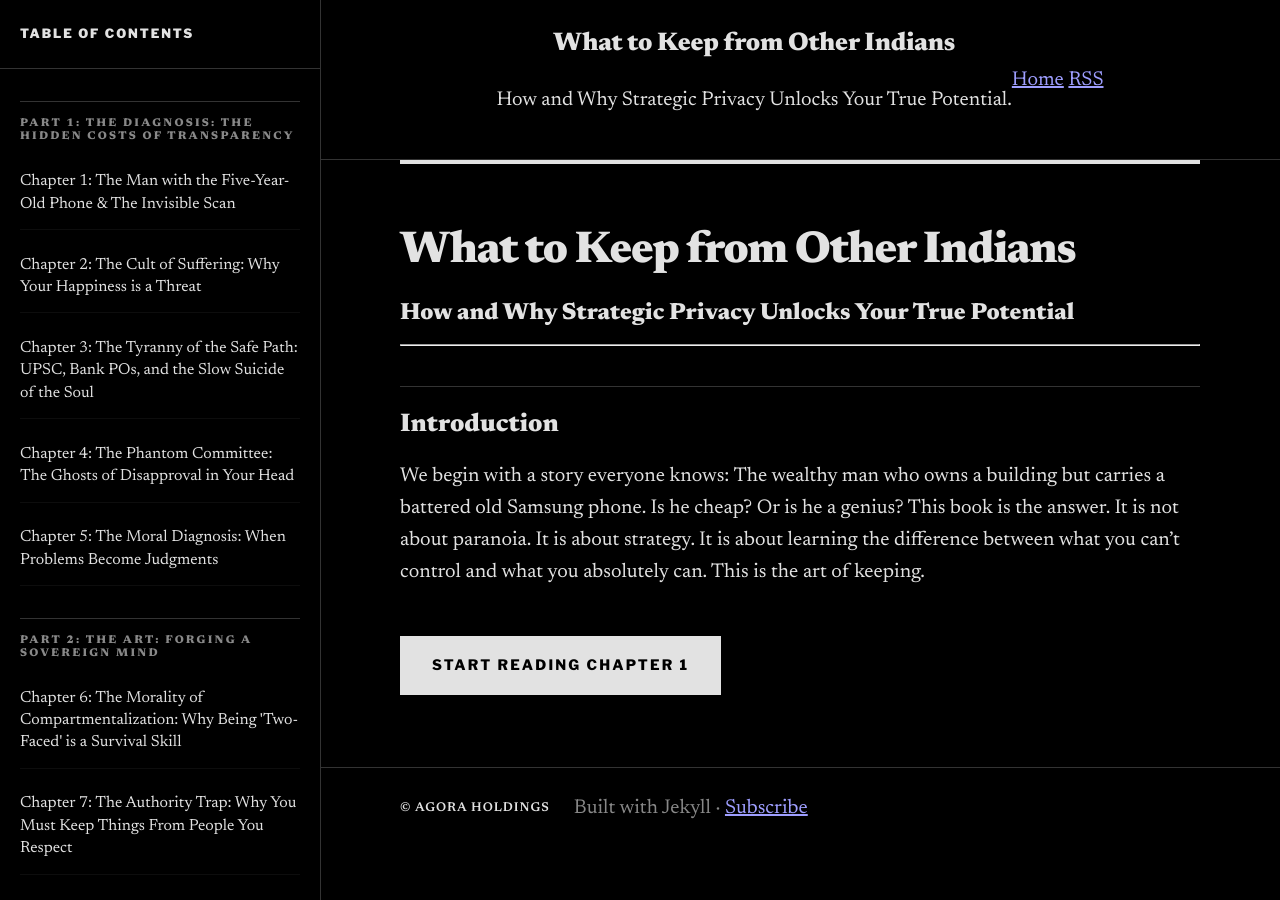
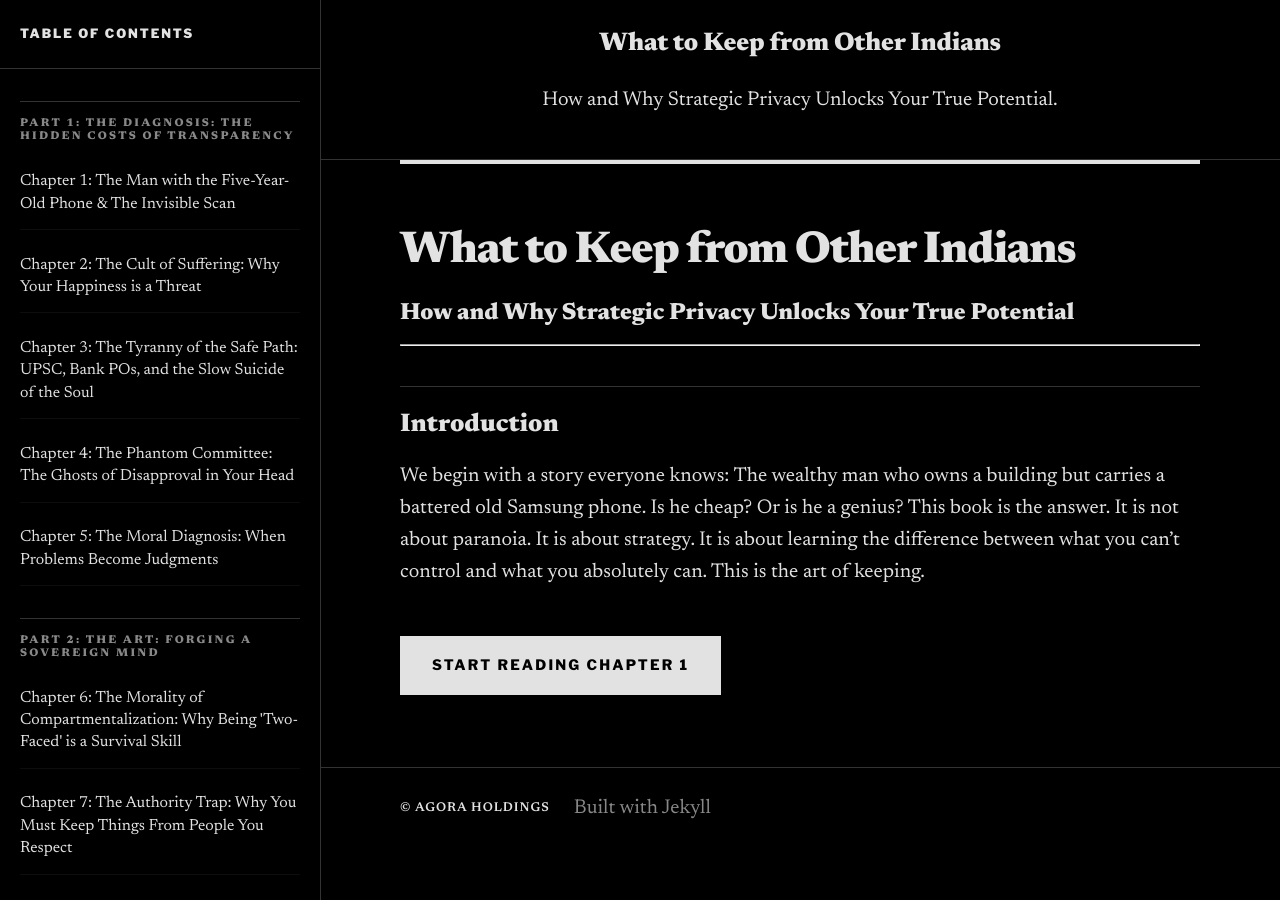
Before and after one commit to nodesman/wckfiwh, a Jekyll site: the page built from index.md, in a window 1280 px wide. Built offline with Jekyll 4.4.1, drawn with Linux system fonts in a browser that asks for light colours.

Commit message:
Remove Home and RSS/Subscribe links from navigation and footer

```diff
--- a/_layouts/default.html
+++ b/_layouts/default.html
@@ -27,8 +27,6 @@
         {% endif %}
       </div>
       <nav class="site-nav">
-        <a href="{{ '/' | relative_url }}">Home</a>
-        <a href="{{ '/feed.xml' | relative_url }}">RSS</a>
         <button id="installButton" class="install-button" hidden>Install</button>
       </nav>
     </div>
@@ -107,7 +105,7 @@
   <footer class="site-footer">
     <div class="container footer-inner">
       <p class="copyright">© AGORA HOLDINGS</p>
-      <p class="muted">Built with Jekyll · <a href="{{ '/feed.xml' | relative_url }}">Subscribe</a></p>
+      <p class="muted">Built with Jekyll</p>
     </div>
   </footer>
   <script defer src="{{ '/assets/js/pwa.js' | relative_url }}"></script>
```
